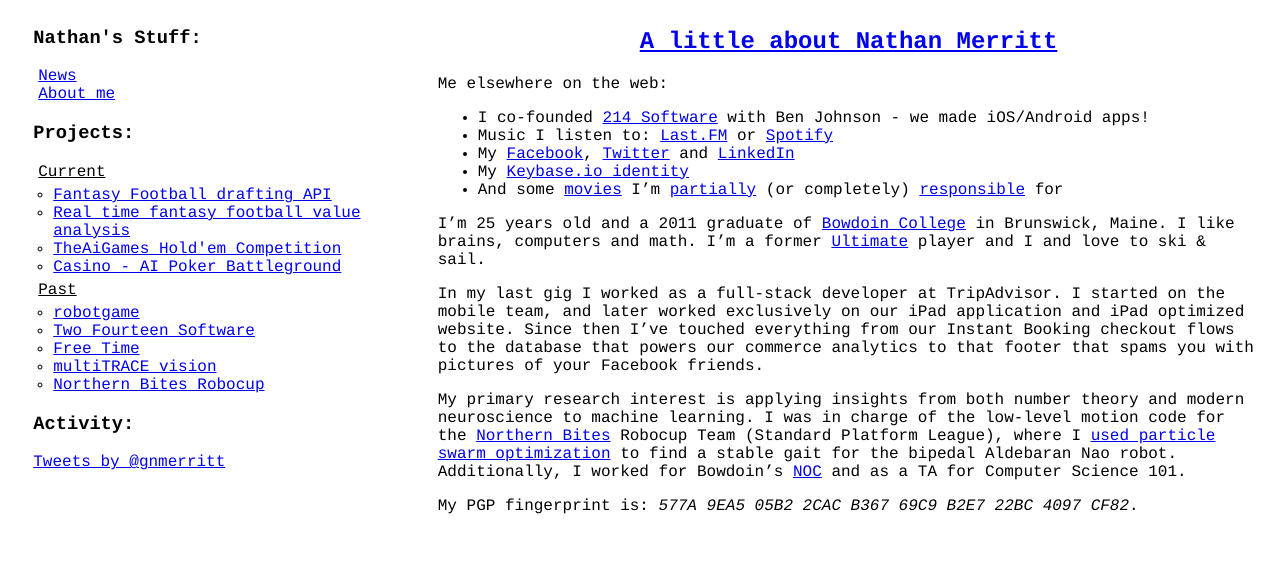
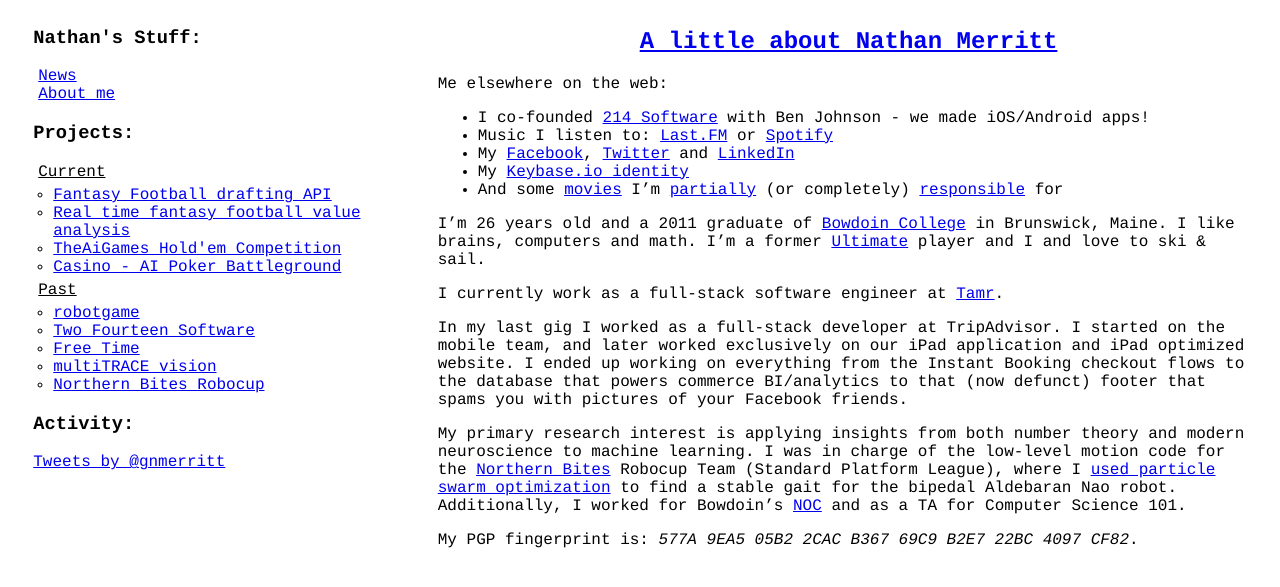
Before and after one commit to gnmerritt/gnmerritt.net, a Jekyll site: the page built from aboutme.markdown, in a window 1280 px wide. Shown: the top 587 px of the page. Built offline with Jekyll 4.4.1, drawn with Linux system fonts in a browser that asks for light colours; comment, search, counter and statistics services are not loaded.

Commit message:
always getting older

```diff
--- a/aboutme.markdown
+++ b/aboutme.markdown
@@ -11,17 +11,19 @@
  *  My [Keybase.io identity](https://keybase.io/gnmerritt)
  *  And some [movies](http://youtube.com/profile?user=satH4n) I'm [partially](http://vimeo.com/4362627) (or completely) [responsible](http://vimeo.com/22967514) for
 
-I'm 25 years old and a 2011 graduate of [Bowdoin
+I'm 26 years old and a 2011 graduate of [Bowdoin
 College](http://bowdoin.edu) in Brunswick, Maine. I like brains,
 computers and math. I'm a former [Ultimate](http://stonedclown.com)
 player and I and love to ski & sail.
 
+I currently work as a full-stack software engineer at [Tamr](http://tamr.com).
+
 In my last gig I worked as a full-stack developer at TripAdvisor. I
 started on the mobile team, and later worked exclusively on our iPad
-application and iPad optimized website. Since then I've touched
-everything from our Instant Booking checkout flows to the database
-that powers our commerce analytics to that footer that spams you with
-pictures of your Facebook friends.
+application and iPad optimized website. I ended up working on
+everything from the Instant Booking checkout flows to the database
+that powers commerce BI/analytics to that (now defunct) footer that spams
+you with pictures of your Facebook friends.
 
 My primary research interest is applying insights from both number
 theory and modern neuroscience to machine learning. I was in charge of
```
